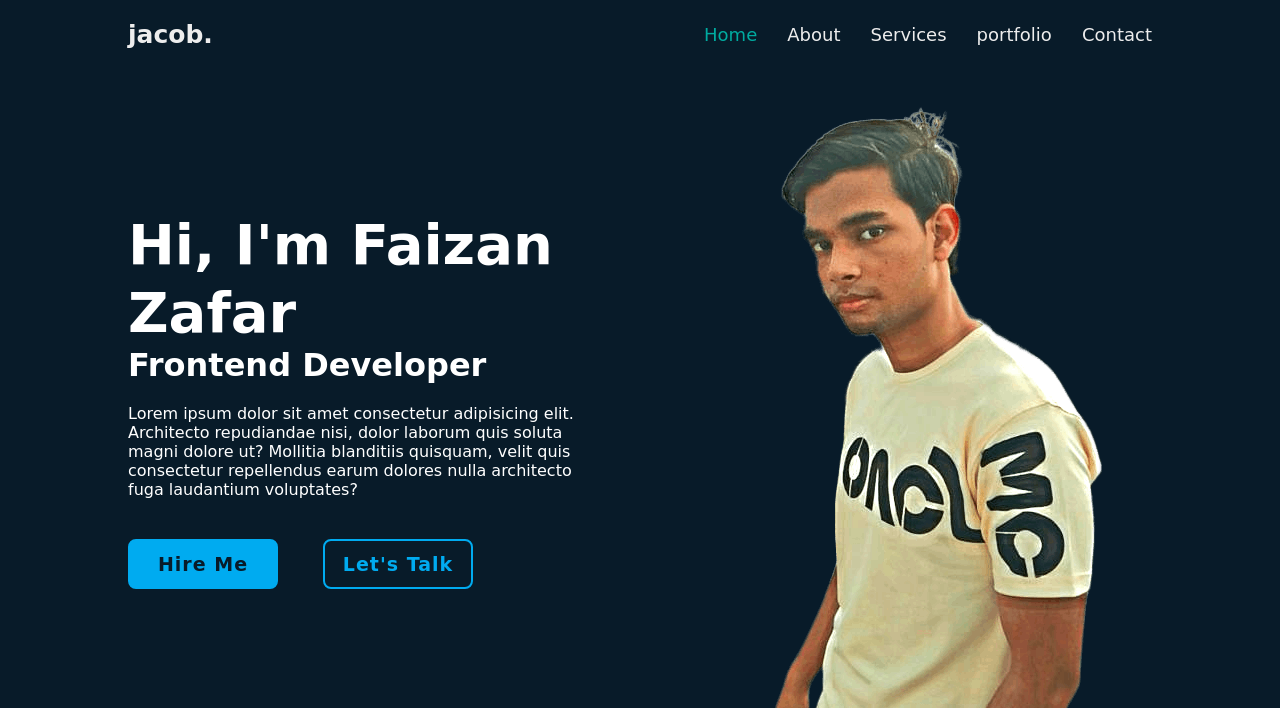
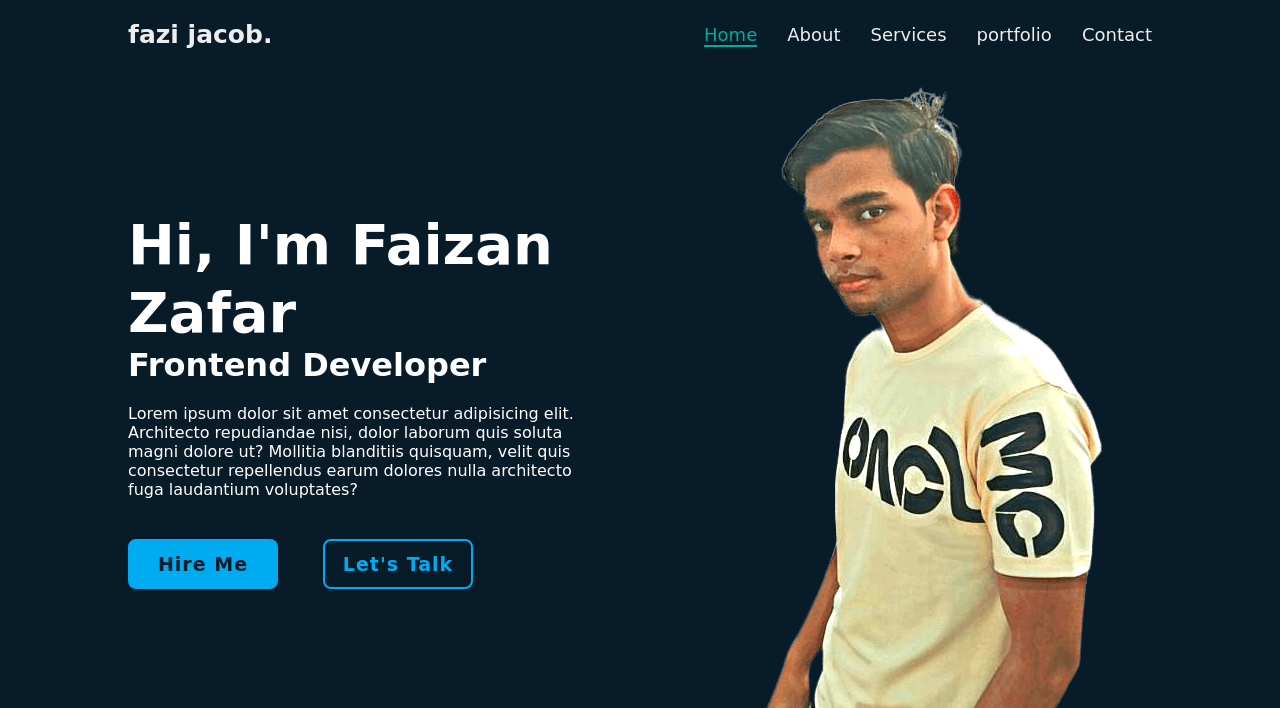
Before and after one commit to MuhammadFaizan2003/Demo-web8, a plain HTML site: page index.html in a window 1280 px wide. Shown: the top 708 px of the page. Drawn offline with nearby package versions, Linux system fonts and the light colour scheme; a web font is replaced by a local one.

Commit message:
Complete file

```diff
--- a/index.html
+++ b/index.html
@@ -17,7 +17,7 @@
 <body>
 
     <header class="header">
-        <a href="#" class="logo">jacob.</a>
+        <a href="#" class="logo">fazi jacob.</a>
 
         <nav class="navbar">
             <a href="#" class="active">Home</a>
@@ -52,7 +52,7 @@
 
         <span class="home-imgHover"></span>
 
-        <img src="./image/My IMG (1).png">
+        <img src="./image/my image.png">
     </section>
 
 </body>
--- a/style.css
+++ b/style.css
@@ -55,6 +55,8 @@ body {
 .navbar a:hover,
 .navbar a.active {
     color: #00aba0;
+    border-bottom: 2px solid #00aba0;
+
 }
 
 .home {
@@ -263,8 +265,8 @@ body {
 .home-imgHover {
     position: absolute;
     top: 0;
-    right: 288px;
-    width: 350px;
+    right: 150px;
+    width: 550px;
     height: 100%;
     background: transparent;
     /* border: 2px solid red; */
@@ -287,8 +289,8 @@ body {
     background: #081b29;
     animation: showRight 1s ease forwards;
     animation-delay: 3s;
-    /* z-index: 100; */
-    z-index: 2;
+    z-index: 100;
+    /* z-index: 2; */
 }
 
 /* Animation */
```
Also changed, not shown: image/My IMG (1).png (deleted), image/my image.png (added).
